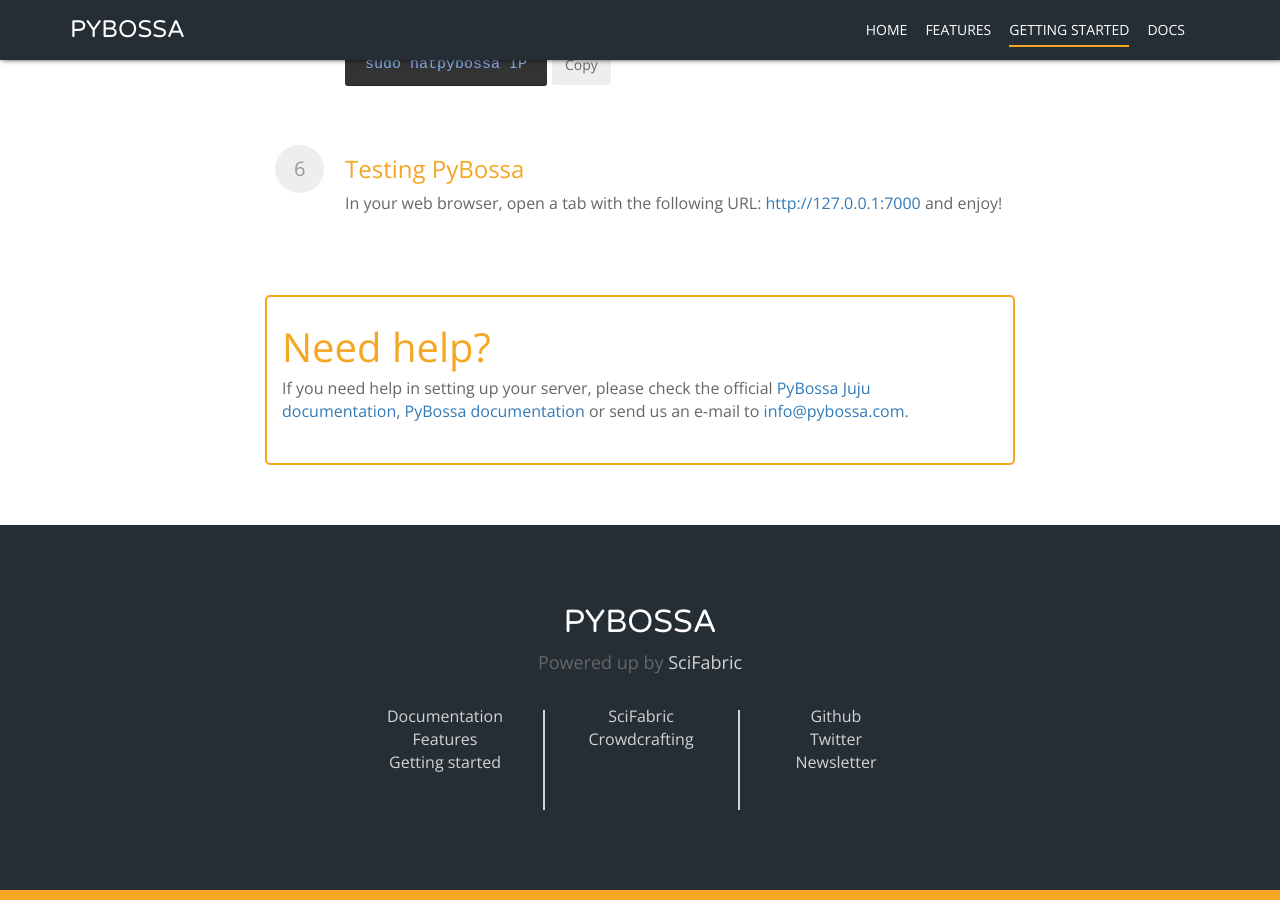
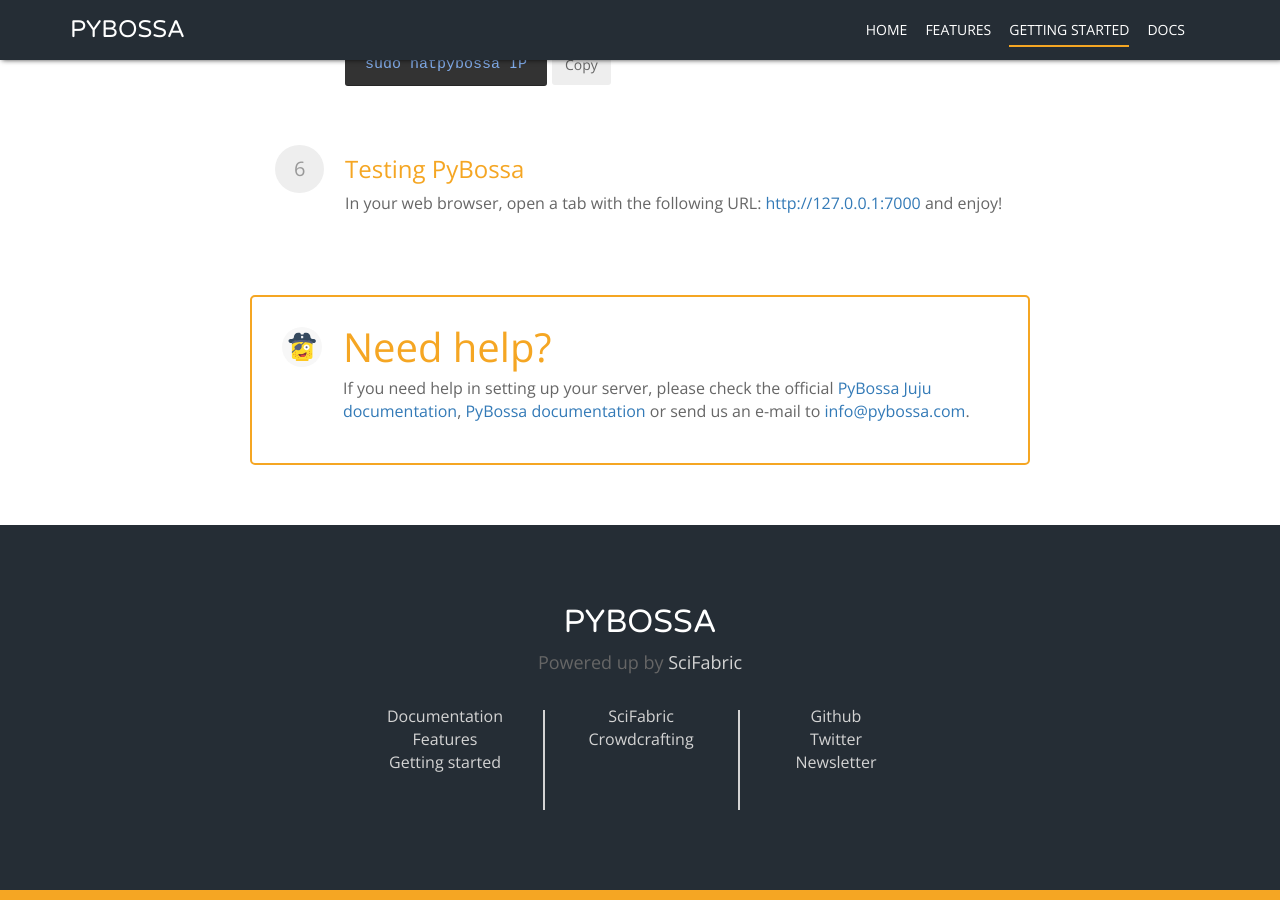
Before and after one commit to Scifabric/pybossa.github.io, a Jekyll site: the page built from getting-started/index.html, in a window 1280 px wide and 900 px high, scrolled down 1717 px. Built offline with Jekyll 4.4.1, drawn with Linux system fonts in a browser that asks for light colours; nearby versions of some CDN libraries; Markdown is read by kramdown in place of the engine named in the settings.

Commit message:
Refactor and add need help section.

```diff
--- a/getting-started/index.html
+++ b/getting-started/index.html
@@ -101,12 +101,17 @@
                     <p>In your web browser, open a tab with the following URL: <a href="http://127.0.0.1:7000">http://127.0.0.1:7000</a> and enjoy!</p>
                     </li>
                 </ol>
-                <div class="support">
+            </div>
+        </div> <!-- /row-->
+        <div class="row">
+            <div class="support col-md-8 col-md-offset-2">
+                <div class="col-md-1"><img style="height: 40px;" src="/assets/img/civic_hacker.svg"/></div>
+                <div class="col-md-11">
                     <h3>Need help?</h3>
                     <p>If you need help in setting up your server, please check the official <a href="http://docs.pybossa.com/en/latest/juju_pybossa.html">PyBossa Juju documentation</a>, <a href="http://docs.pybossa.com">PyBossa documentation</a> or send us an e-mail to <a href="mailto:info@pybossa.com">info@pybossa.com</a>.</p>
                 </div>
             </div>
-        </div> <!-- /container -->
+        </div>
     </div>
 </div>
 <script src="/assets/js/ZeroClipboard.js"></script>
```
